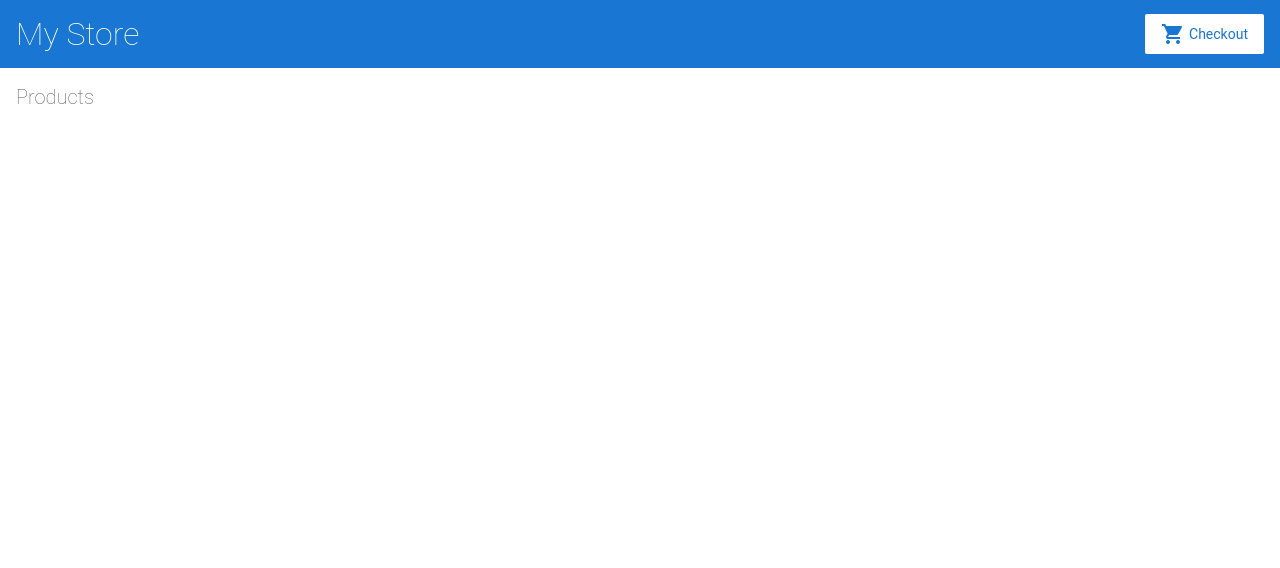
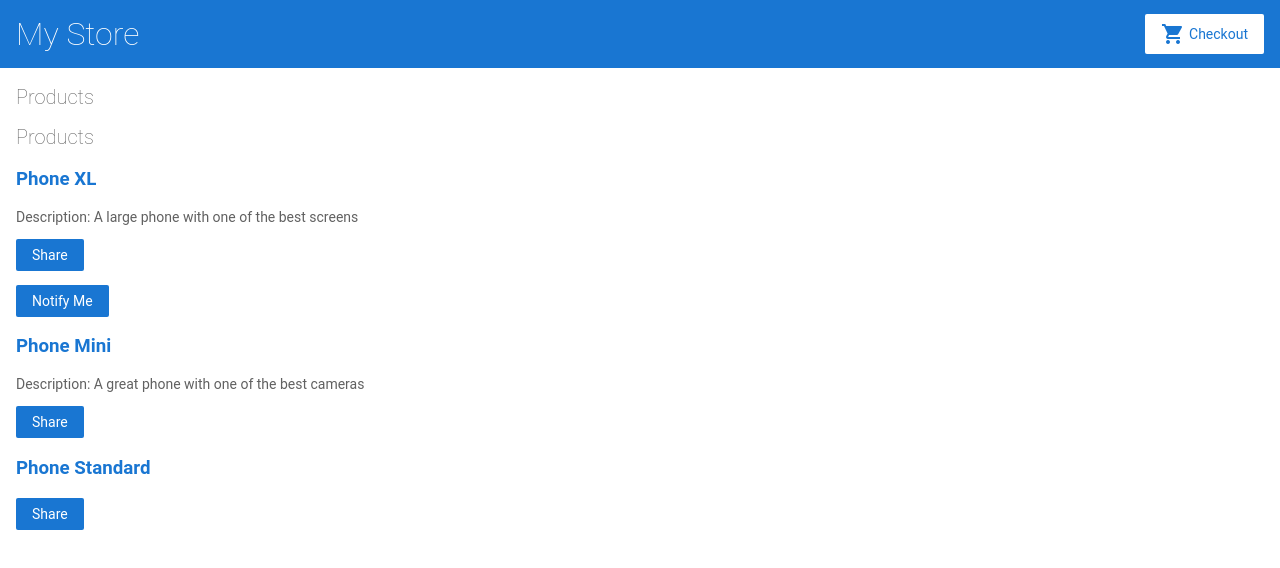
Before and after one commit to winsonet/angular-demo-001, an Angular app: page / in a window 1280 px wide. Shown: the top 568 px of the page. Built offline with nearby package versions, Linux system fonts and the light colour scheme.

Commit message:
2 files modified, 4 added

```diff
--- a/src/app/app.module.ts
+++ b/src/app/app.module.ts
@@ -6,6 +6,7 @@
 import { AppComponent } from './app.component';
 import { TopBarComponent } from './top-bar/top-bar.component';
 import { ProductListComponent } from './product-list/product-list.component';
+import { ProductAlertsComponent } from './product-alerts/product-alerts.component';
 
 @NgModule({
   imports: [
@@ -18,7 +19,8 @@
   declarations: [
     AppComponent,
     TopBarComponent,
-    ProductListComponent
+    ProductListComponent,
+    ProductAlertsComponent
   ],
   bootstrap: [
     AppComponent
--- /dev/null
+++ b/src/app/product-alerts/product-alerts.component.html
@@ -0,0 +1,3 @@
+<p *ngIf="product && product.price > 700">
+  <button type="button">Notify Me</button>
+</p>
--- /dev/null
+++ b/src/app/product-alerts/product-alerts.component.ts
@@ -0,0 +1,15 @@
+import { Component, OnInit, Input } from '@angular/core';
+import { Product } from '../products';
+
+@Component({
+  selector: 'app-product-alerts',
+  templateUrl: './product-alerts.component.html',
+  styleUrls: ['./product-alerts.component.css'],
+})
+export class ProductAlertsComponent implements OnInit {
+  constructor() {}
+
+  @Input() product!: Product;
+
+  ngOnInit(): void {}
+}
--- a/src/app/product-list/product-list.component.html
+++ b/src/app/product-list/product-list.component.html
@@ -1,8 +1,22 @@
 <h2>Products</h2>
-
 
 <!--
 Copyright Google LLC. All Rights Reserved.
 Use of this source code is governed by an MIT-style license that
 can be found in the LICENSE file at https://angular.io/license
 -->
+<h2>Products</h2>
+
+<div *ngFor="let product of products">
+  <h3>
+    <a [title]="product.name + ' details'">
+      {{ product.name }}
+    </a>
+  </h3>
+
+  <p *ngIf="product.description">Description: {{ product.description }}</p>
+
+  <button type="button" (click)="share()">Share</button>
+
+  <app-product-alerts [product]="product"> </app-product-alerts>
+</div>
```
Also changed, not shown: src/app/product-alerts/product-alerts.component.css (added), 1 other file (tests, documents, lock files or other folders).
